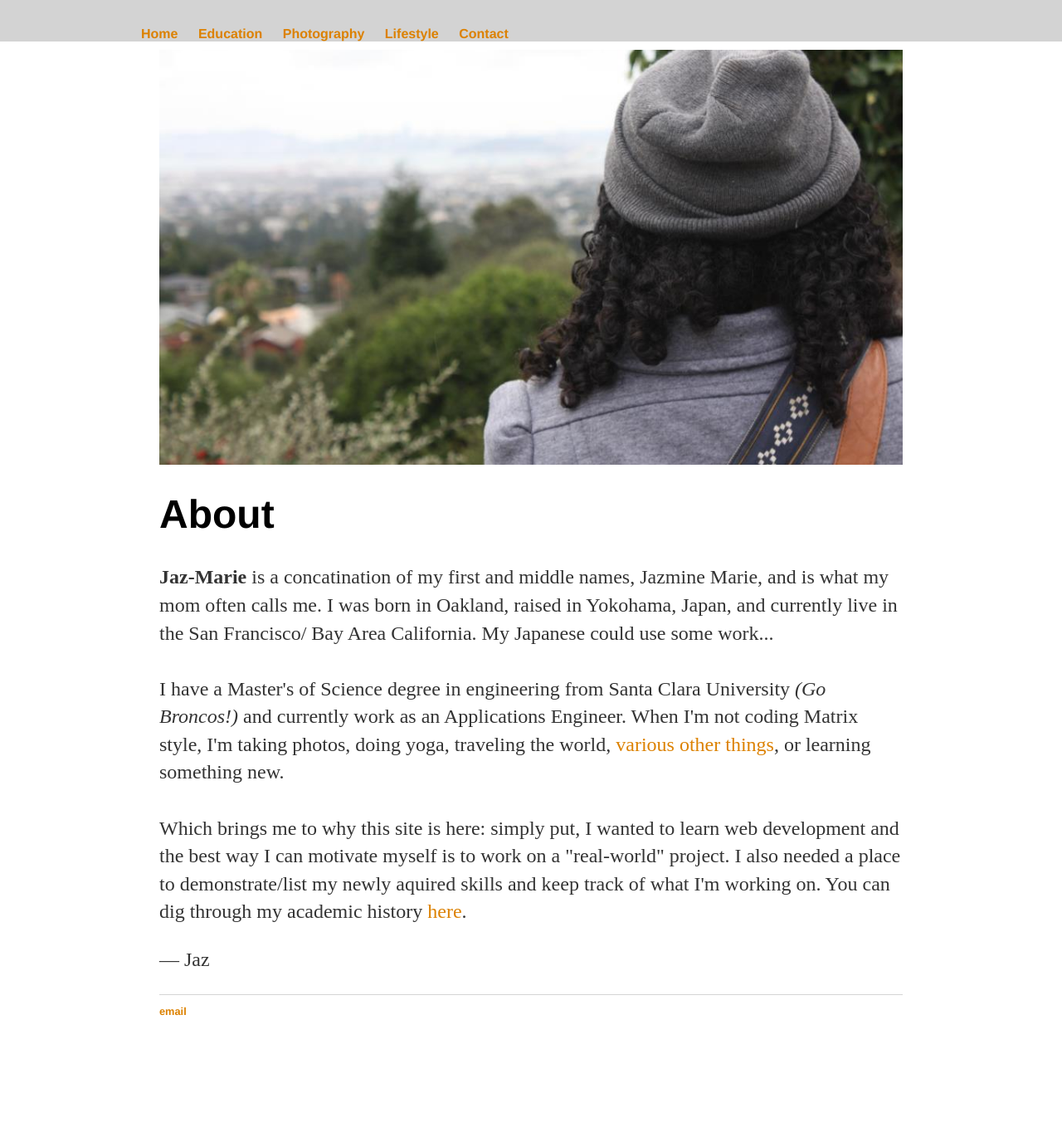
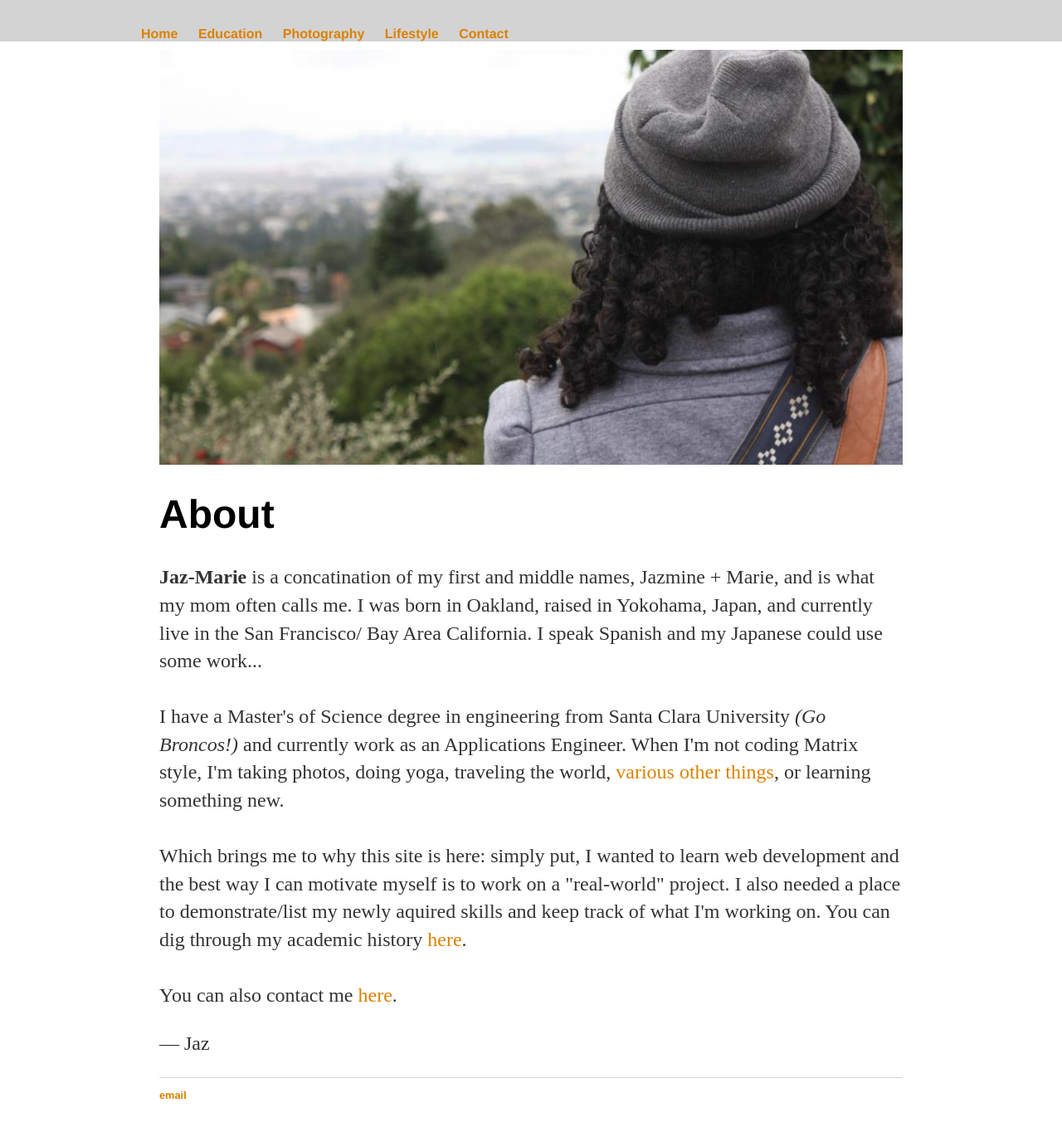
Before and after one commit to itsonlyjaz/itsonlyjaz.github.io, a Jekyll site: the page built from about/index.html, in a window 1280 px wide and 1387 px high. Shown: the top 1364 px of the window at 83% size. Built offline with Jekyll 4.4.1, drawn with Linux system fonts in a browser that asks for light colours.

Commit message:
Update index.html

```diff
--- a/about/index.html
+++ b/about/index.html
@@ -11,9 +11,9 @@ title: Jaz-Marie
     <h1>About</h1>
 
     <div> <!-- style="height:1000px;background-color:rgb(210,220,230);font-size:24px"> -->
-        <p><strong>Jaz-Marie</strong> is a concatination of my first and middle names, Jazmine Marie, and is what my mom
+        <p><strong>Jaz-Marie</strong> is a concatination of my first and middle names, Jazmine + Marie, and is what my mom
             often calls me. I was born in Oakland, raised in Yokohama, Japan, and currently live in the San Francisco/ Bay Area
-            California. My Japanese could use some work...
+            California. I speak Spanish and my Japanese could use some work...
             <br><br>I have a Master's of Science degree in engineering from Santa Clara University <em>(Go Broncos!)</em> and
             currently work as an Applications Engineer. When I'm not coding Matrix style, I'm taking photos, doing yoga,
             traveling the world, <a href="/lifestyle">various other things</a>, or learning something new.
@@ -21,7 +21,7 @@ title: Jaz-Marie
             I can motivate myself is to work on a "real-world" project. I also needed a place to demonstrate/list
             my newly aquired skills and keep track of what I'm working on. You can dig through my academic
             history <a href="/education">here</a>.
-            <br>
+            <br><br>You can also contact me <a href="/contact">here</a>.
 
 
 
```
